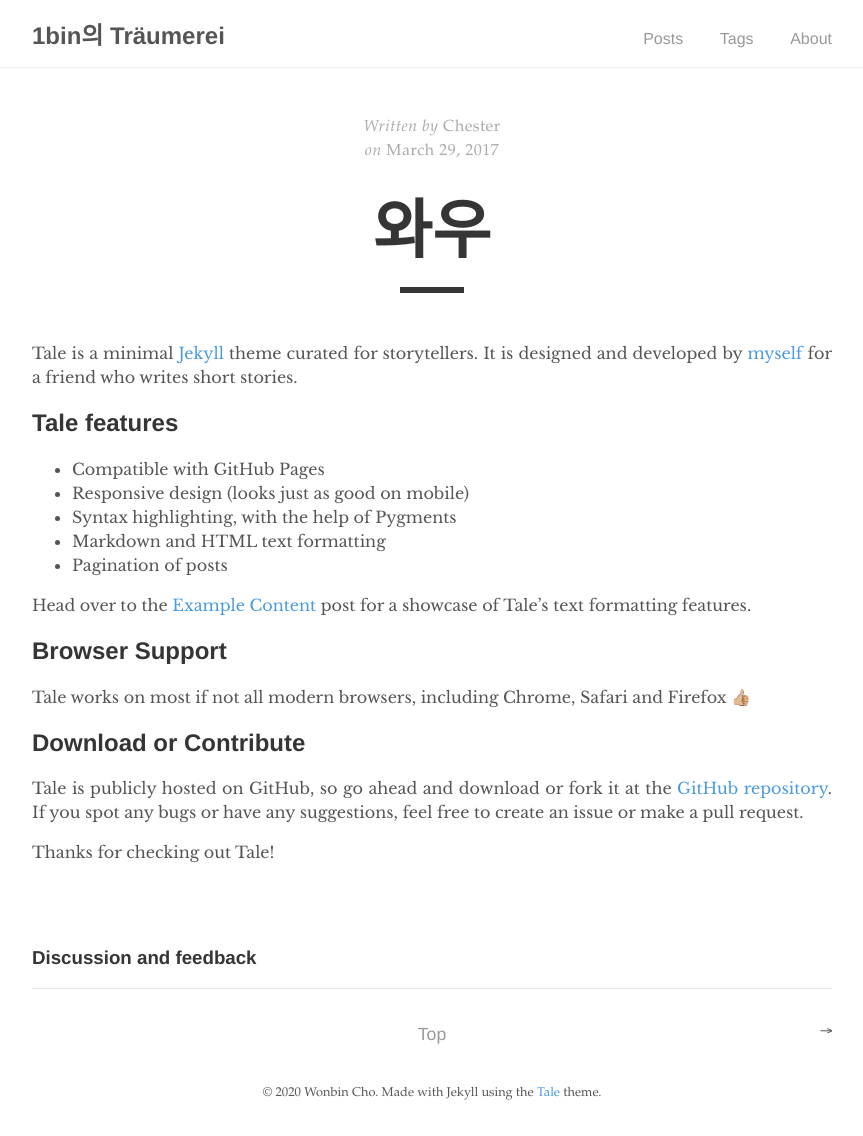
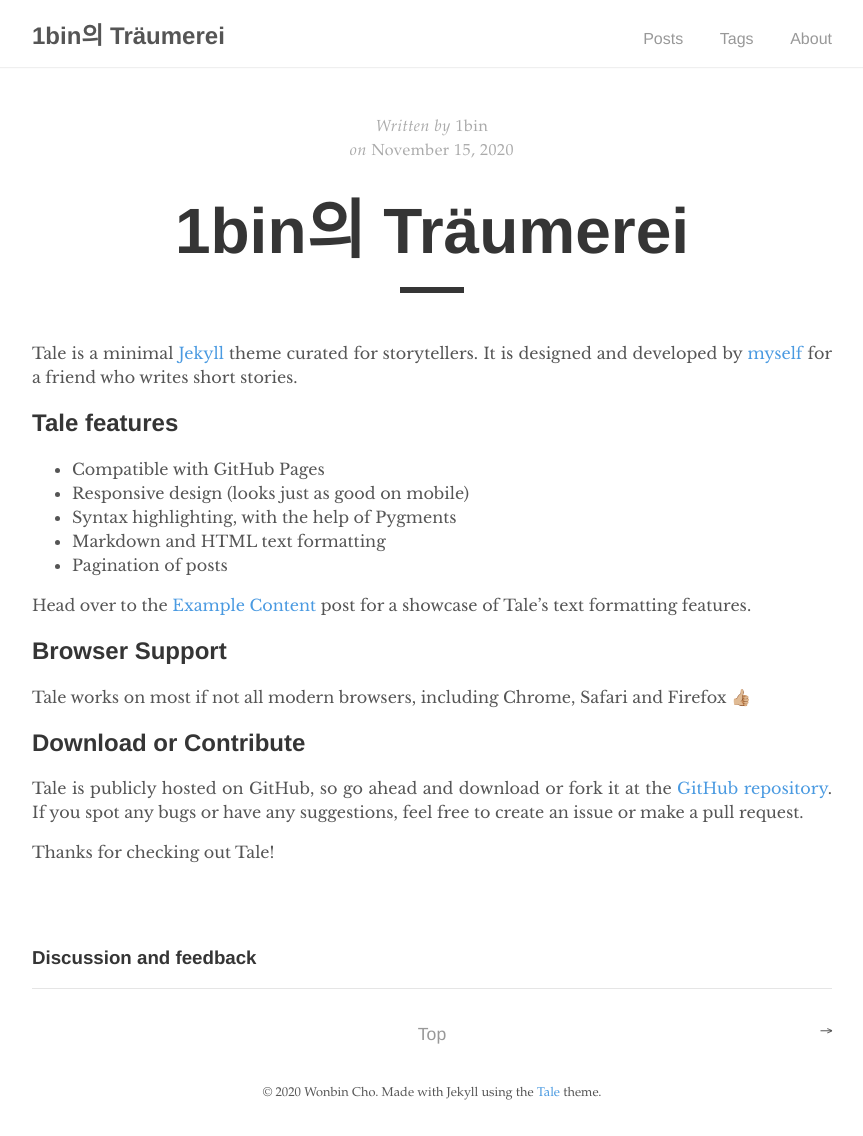
Before and after one commit to 1bin01/1bin01.github.io, a Jekyll site: the page built from _posts/2020-11-15-my-first-posting.md, in a window 1280 px wide. Shown: the whole page, without its empty margins (208-1071 px from the left). Built offline with Jekyll 4.4.1, drawn with Linux system fonts in a browser that asks for light colours; comment, search, counter and statistics services are not loaded.

Commit message:
Update and rename 2017-03-29-첫-포스팅.md to 2020-11-15-my-first-posting.md

```diff
--- a/_posts/2017-03-29-첫-포스팅.md
+++ b/_posts/2020-11-15-my-first-posting.md
@@ -1,7 +1,7 @@
 ---
 layout: post
-title:  "와우"
-author: "Chester"
+title:  "1bin의 Träumerei"
+author: "1bin"
 comments: true
 tags: Tale
 ---
```
